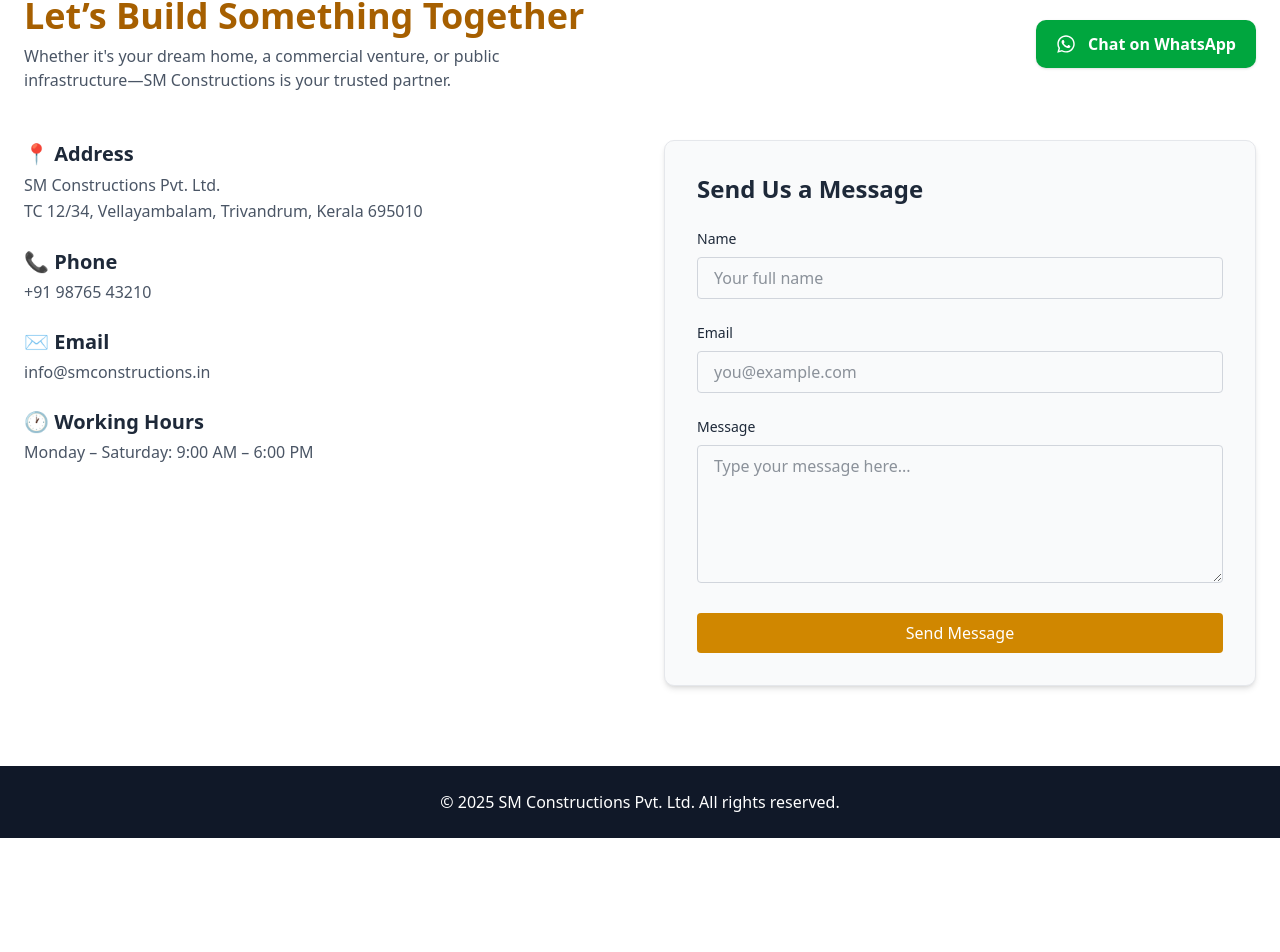
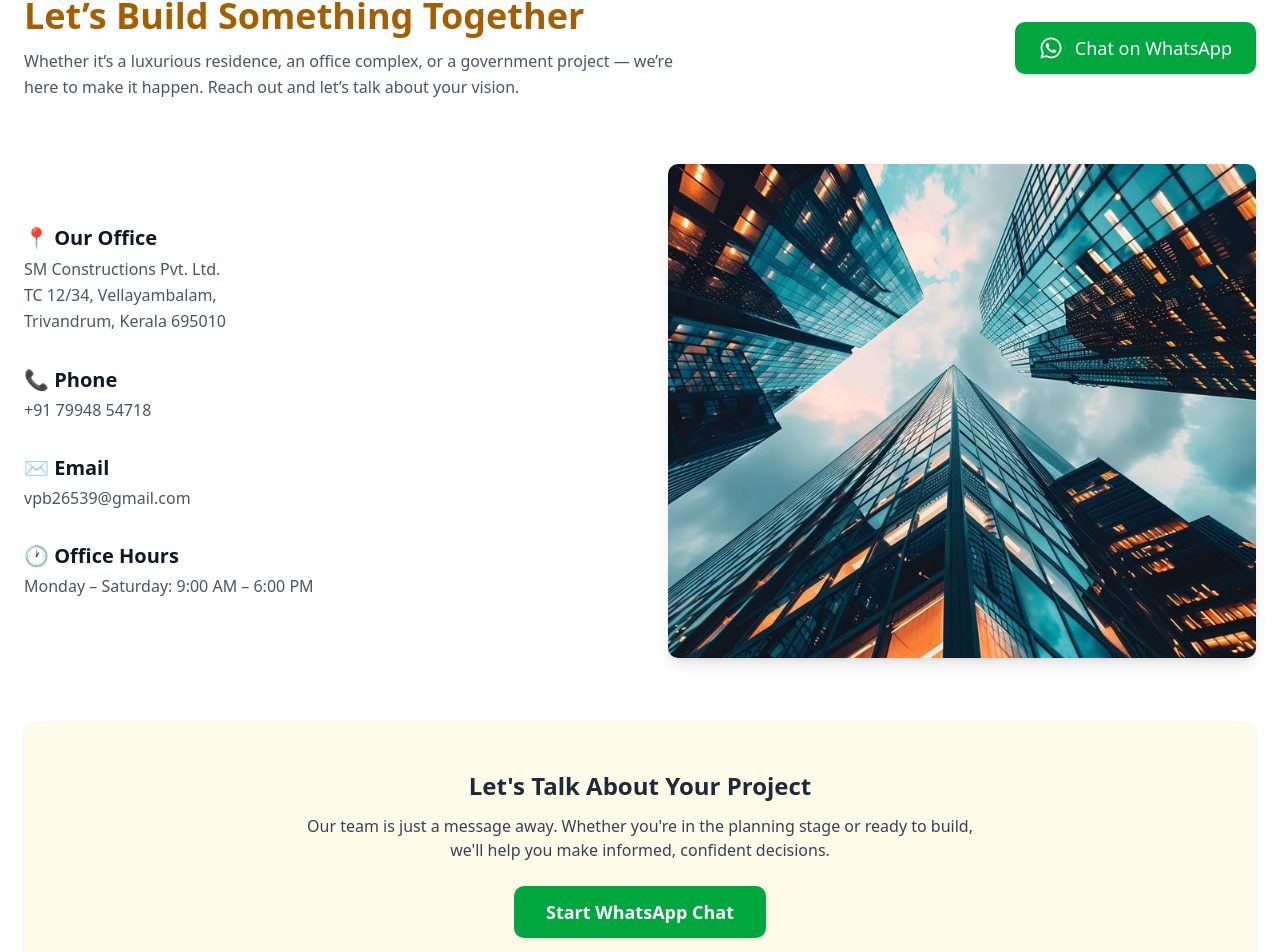
Before and after one commit to suneebs/SM-Constructions, a React (Vite) app: page /contact in a window 1280 px wide. Shown: the part 164-1116 px from the top of the page. Before the commit the page ends 1002 px from the top, so only its background shows below. Built offline with nearby package versions, Linux system fonts and the light colour scheme.

Commit message:
Update project statistics and enhance service offerings; improve contact page layout and CTA sections

```diff
--- a/src/components/AboutSection.jsx
+++ b/src/components/AboutSection.jsx
@@ -22,7 +22,7 @@
 
           <div className="grid grid-cols-1 sm:grid-cols-2 gap-6 mt-6">
             <div>
-              <h3 className="text-xl font-semibold text-yellow-700">500+ Projects</h3>
+              <h3 className="text-xl font-semibold text-yellow-700">600+ Projects</h3>
               <p className="text-sm text-gray-500">Across residential, commercial & industrial sectors</p>
             </div>
             <div>
--- a/src/components/CTASection.jsx
+++ b/src/components/CTASection.jsx
@@ -1,5 +1,6 @@
 import { Button } from "@/components/ui/button";
 import { motion } from "framer-motion";
+import { Link } from "react-router-dom";
 
 export default function CTASection() {
   return (
@@ -30,17 +31,19 @@
         </p>
 
         {/* Button */}
+        <Link to="/contact">
         <Button
           variant="outline"
           className="text-black cursor-pointer border-white px-8 py-3 text-base "
         >
           Get in Touch
         </Button>
+        </Link>
 
         {/* Highlights */}
         <div className="mt-12 grid grid-cols-1 sm:grid-cols-3 gap-6 text-sm md:text-base">
           <div className="flex flex-col items-center">
-            <span className="text-3xl font-bold text-yellow-400">500+</span>
+            <span className="text-3xl font-bold text-yellow-400">600+</span>
             <p className="mt-2">Projects Delivered</p>
           </div>
           <div className="flex flex-col items-center">
--- a/src/pages/Contact.jsx
+++ b/src/pages/Contact.jsx
@@ -4,9 +4,9 @@
 export default function Contact() {
   return (
     <section className="min-h-screen bg-white px-6 py-20 text-gray-800">
-      <div className="max-w-7xl mx-auto">
-        {/* Header Row with WhatsApp */}
-        <div className="flex flex-col md:flex-row items-start md:items-center justify-between mb-12 gap-6">
+      <div className="max-w-7xl mx-auto space-y-16">
+        {/* WhatsApp Header Section */}
+        <div className="flex flex-col md:flex-row items-start md:items-center justify-between gap-6">
           <div>
             <motion.h2
               initial={{ opacity: 0, y: 20 }}
@@ -16,110 +16,97 @@
             >
               Let’s Build Something Together
             </motion.h2>
-            <p className="mt-2 text-gray-600 max-w-xl">
-              Whether it's your dream home, a commercial venture, or public infrastructure—SM Constructions is your trusted partner.
+            <p className="mt-3 text-gray-600 max-w-2xl leading-relaxed">
+              Whether it’s a luxurious residence, an office complex, or a government project —
+              we’re here to make it happen. Reach out and let’s talk about your vision.
             </p>
           </div>
 
-          {/* WhatsApp CTA */}
           <motion.a
-            href="https://wa.me/+918848154050"
+            href="https://wa.me/+9179948 54718"
             target="_blank"
             rel="noopener noreferrer"
             initial={{ opacity: 0, scale: 0.9 }}
             animate={{ opacity: 1, scale: 1 }}
             transition={{ duration: 0.6, delay: 0.2 }}
-            className="inline-flex items-center gap-3 bg-green-600 text-white px-5 py-3 rounded-lg shadow hover:bg-green-700 transition-all"
+            className="inline-flex items-center gap-3 bg-green-600 text-white px-6 py-3 rounded-lg shadow hover:bg-green-700 transition-all text-lg"
           >
-            <FaWhatsapp className="text-xl" />
-            <span className="font-semibold text-base">Chat on WhatsApp</span>
+            <FaWhatsapp className="text-2xl" />
+            Chat on WhatsApp
           </motion.a>
         </div>
 
-        {/* Grid Content */}
-        <div className="grid lg:grid-cols-2 gap-12 items-start">
-          {/* Contact Info */}
+        {/* Contact Info + Image Section */}
+        <div className="grid md:grid-cols-2 gap-14 items-center">
+          {/* Left: Info */}
           <motion.div
-            initial={{ opacity: 0, y: 30 }}
-            animate={{ opacity: 1, y: 0 }}
+            initial={{ opacity: 0, x: -30 }}
+            whileInView={{ opacity: 1, x: 0 }}
             transition={{ duration: 0.7 }}
-            className="space-y-6"
+            className="space-y-8"
           >
             <div>
-              <h3 className="text-xl font-semibold mb-1 text-gray-800">📍 Address</h3>
+              <h3 className="text-xl font-semibold text-gray-900 mb-1">📍 Our Office</h3>
               <p className="text-gray-600 leading-relaxed">
                 SM Constructions Pvt. Ltd. <br />
-                TC 12/34, Vellayambalam, Trivandrum, Kerala 695010
+                TC 12/34, Vellayambalam, <br />
+                Trivandrum, Kerala 695010
               </p>
             </div>
 
             <div>
-              <h3 className="text-xl font-semibold mb-1 text-gray-800">📞 Phone</h3>
-              <p className="text-gray-600">+91 98765 43210</p>
+              <h3 className="text-xl font-semibold text-gray-900 mb-1">📞 Phone</h3>
+              <p className="text-gray-600">+91 79948 54718</p>
             </div>
 
             <div>
-              <h3 className="text-xl font-semibold mb-1 text-gray-800">✉️ Email</h3>
-              <p className="text-gray-600">info@smconstructions.in</p>
+              <h3 className="text-xl font-semibold text-gray-900 mb-1">✉️ Email</h3>
+              <p className="text-gray-600">vpb26539@gmail.com</p>
             </div>
 
             <div>
-              <h3 className="text-xl font-semibold mb-1 text-gray-800">🕐 Working Hours</h3>
+              <h3 className="text-xl font-semibold text-gray-900 mb-1">🕐 Office Hours</h3>
               <p className="text-gray-600">Monday – Saturday: 9:00 AM – 6:00 PM</p>
             </div>
           </motion.div>
 
-          {/* Contact Form */}
-          <motion.form
-            initial={{ opacity: 0, y: 30 }}
-            animate={{ opacity: 1, y: 0 }}
-            transition={{ duration: 0.8, delay: 0.2 }}
-            onSubmit={(e) => e.preventDefault()}
-            className="bg-gray-50 border border-gray-200 rounded-lg p-8 shadow-md space-y-6"
+          {/* Right: Professional Image */}
+          <motion.div
+            initial={{ opacity: 0, x: 30 }}
+            whileInView={{ opacity: 1, x: 0 }}
+            transition={{ duration: 0.7, delay: 0.2 }}
           >
-            <h3 className="text-2xl font-semibold text-gray-800">Send Us a Message</h3>
+            <img
+              src="/about1.jpg" // Replace with a suitable image path (e.g., team photo, site meeting, or construction handshake)
+              alt="Contact SM Constructions"
+              className="w-full h-auto rounded-lg shadow-lg object-cover"
+            />
+          </motion.div>
+        </div>
 
-            <div className="space-y-2">
-              <label htmlFor="name" className="block font-medium text-sm">Name</label>
-              <input
-                type="text"
-                id="name"
-                required
-                placeholder="Your full name"
-                className="w-full border border-gray-300 rounded px-4 py-2 focus:outline-none focus:ring-2 focus:ring-yellow-600"
-              />
-            </div>
-
-            <div className="space-y-2">
-              <label htmlFor="email" className="block font-medium text-sm">Email</label>
-              <input
-                type="email"
-                id="email"
-                required
-                placeholder="you@example.com"
-                className="w-full border border-gray-300 rounded px-4 py-2 focus:outline-none focus:ring-2 focus:ring-yellow-600"
-              />
-            </div>
-
-            <div className="space-y-2">
-              <label htmlFor="message" className="block font-medium text-sm">Message</label>
-              <textarea
-                id="message"
-                rows="5"
-                required
-                placeholder="Type your message here..."
-                className="w-full border border-gray-300 rounded px-4 py-2 focus:outline-none focus:ring-2 focus:ring-yellow-600"
-              />
-            </div>
-
-            <button
-              type="submit"
-              className="w-full bg-yellow-600 text-white py-2 px-6 rounded hover:bg-yellow-700 transition-all"
-            >
-              Send Message
-            </button>
-          </motion.form>
-        </div>
+        {/* Final CTA Section */}
+        <motion.div
+          initial={{ opacity: 0, y: 40 }}
+          whileInView={{ opacity: 1, y: 0 }}
+          transition={{ duration: 0.7, delay: 0.2 }}
+          className="text-center bg-yellow-50 py-12 px-6 rounded-xl shadow-sm"
+        >
+          <h4 className="text-2xl font-bold text-gray-800 mb-3">
+            Let's Talk About Your Project
+          </h4>
+          <p className="text-gray-700 mb-6 max-w-2xl mx-auto">
+            Our team is just a message away. Whether you're in the planning stage or ready to build,
+            we'll help you make informed, confident decisions.
+          </p>
+          <a
+            href="https://wa.me/+9179948 54718"
+            target="_blank"
+            rel="noopener noreferrer"
+            className="inline-block bg-green-600 hover:bg-green-700 text-white font-semibold px-8 py-3 rounded-lg transition text-lg"
+          >
+            Start WhatsApp Chat
+          </a>
+        </motion.div>
       </div>
     </section>
   );
--- a/src/pages/Projects.jsx
+++ b/src/pages/Projects.jsx
@@ -112,11 +112,11 @@
           className="mt-20 grid grid-cols-1 md:grid-cols-3 gap-8 text-center"
         >
           <div>
-            <h3 className="text-4xl font-bold text-yellow-700">500+</h3>
+            <h3 className="text-4xl font-bold text-yellow-700">600+</h3>
             <p className="text-gray-600 mt-2">Completed Projects</p>
           </div>
           <div>
-            <h3 className="text-4xl font-bold text-yellow-700">48 Years</h3>
+            <h3 className="text-4xl font-bold text-yellow-700">49 Years</h3>
             <p className="text-gray-600 mt-2">Experience Since 1975</p>
           </div>
           <div>
```
Also changed, not shown: src/components/HeroSection.jsx (+7 -2 lines), src/pages/Services.jsx (+80 -19 lines).
